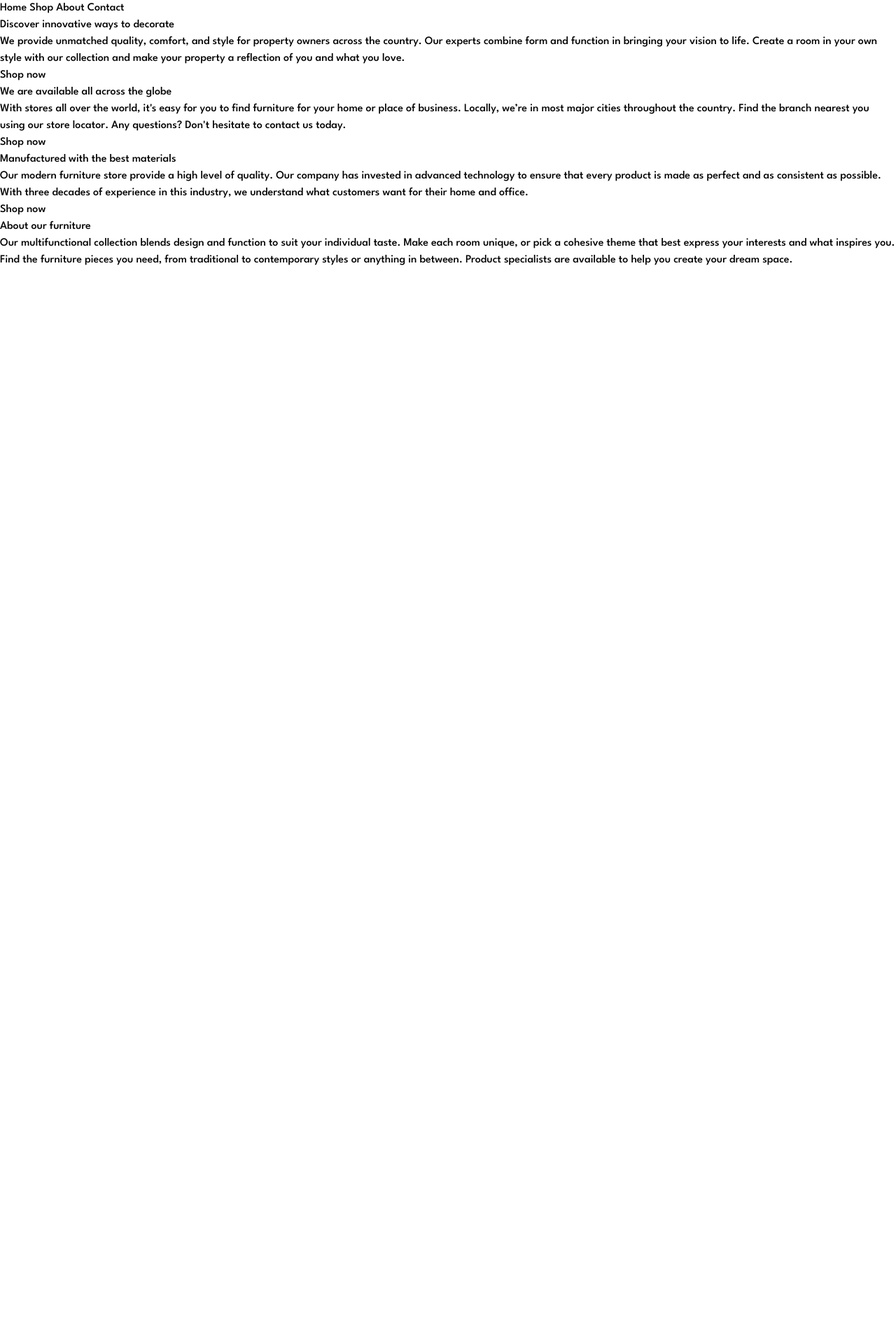
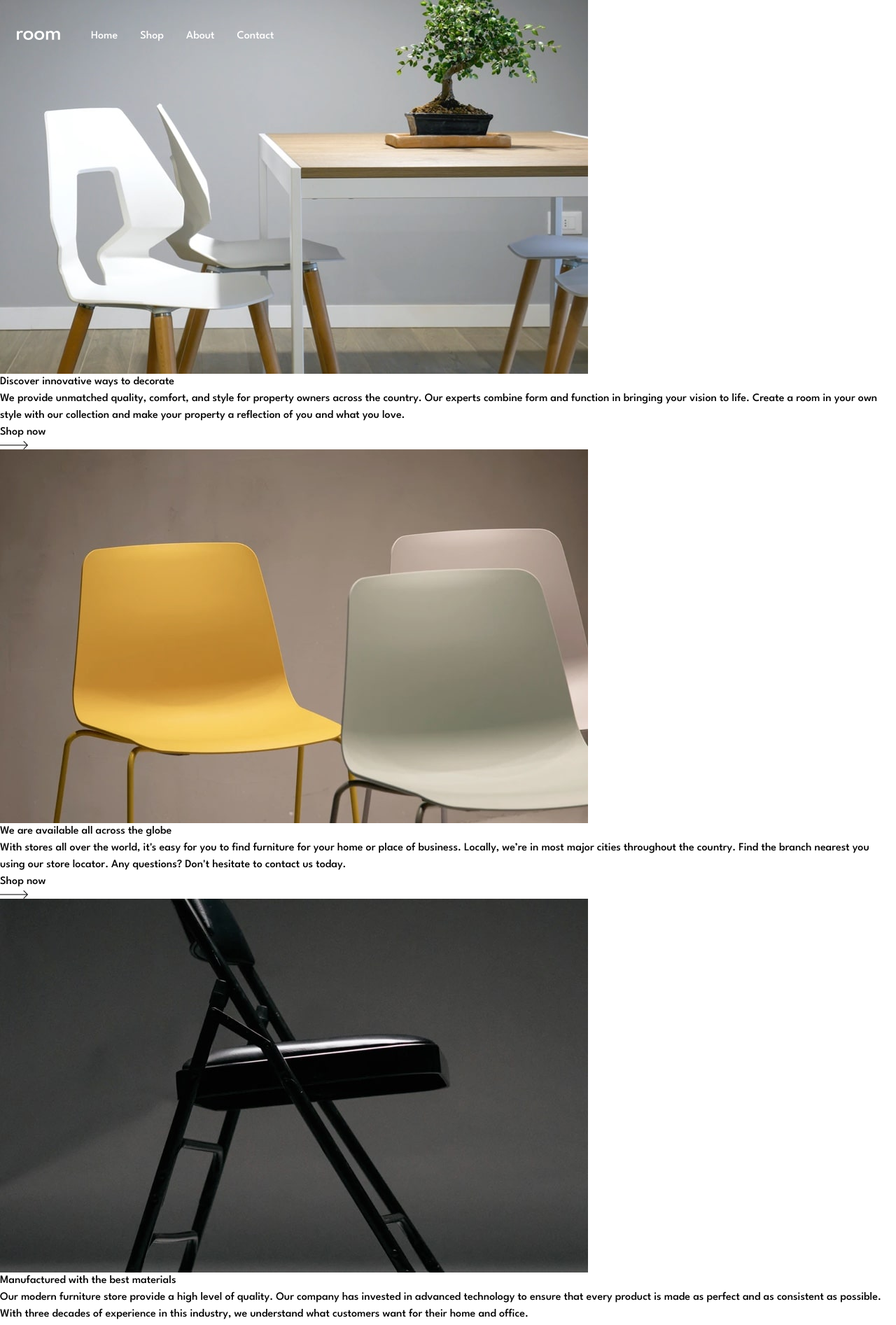
Before and after one commit to wendyhamel/FmRoomHomepageMaster, a plain HTML site: page index.html in a window 1280 px wide. Shown: the top 1893 px of the page at 70% size. Before the commit the page ends 800 px from the top, so only its background shows below. Drawn offline with nearby package versions, Linux system fonts and the light colour scheme.

Commit message:
Working on mobile layout

```diff
--- a/index.html
+++ b/index.html
@@ -22,75 +22,129 @@
 
 </head>
 <body>
-  <header>
-    <h1 class="sr-only">Room</h1>
-    Home
-    Shop
-    About
-    Contact
+  <header class="absolute md:fixed inset-x-0">
+    <div class="flex items-center py-10 px-6 md:gap-10">
+      <nav class="md:hidden" x-data="{menu: false}">
+        <button @click="menu = true" class="pt-1.5">
+          <span class="sr-only">open menu</span>
+          <img src="images/icon-hamburger.svg" alt="menu icon">
+        </button>
+        <div x-show="menu" class="fixed inset-0">
+          <div x-show="menu" x-transition.opacity class="absolute w-full h-screen bg-black/50"></div>
+          <div x-show="menu" x-transition.origin.top.left class="relative bg-white flex gap-4 justify-between items-center py-6 px-2.5">
+            <button class="p-4 py-6" @click="menu = false">
+              <span class="sr-only">close menu</span>
+              <img src="images/icon-close.svg" alt="close icon">
+            </button>
+            <ul class="flex gap-7">
+              <li><a class="font-semibold py-4" href="">home</a></li>
+              <li><a class="font-semibold py-4" href="">shop</a></li>
+              <li><a class="font-semibold py-4" href="">about</a></li>
+              <li><a class="font-semibold py-4" href="">contact</a></li>
+            </ul>
+          </div>
+        </div>
+      </nav>
+      <a class="mx-auto pb-1 pr-1 md:m-0" href="#"><h1 class="sr-only">Room</h1><img src="images/logo.svg" alt=""></a>
+      <nav class="hidden md:block">
+        <ul class="flex gap-8 text-white">
+          <li class="border-b-2 border-black/0 hover:border-black"><a href="">Home</a></li>
+          <li class="border-b-2 border-black/0 hover:border-black"><a href="">Shop</a></li>
+          <li class="border-b-2 border-black/0 hover:border-black"><a href="">About</a></li>
+          <li class="border-b-2 border-black/0 hover:border-black"><a href="">Contact</a></li>
+        </ul>
+      </nav>
+
+    </div>
   </header>
   <main>
 
 <!--      slides container  -->
     <section>
+
 <!--      slide  -->
       <article>
+        <div>
+          <img class="md:hidden" src="images/mobile-image-hero-1.jpg" alt="">
+          <img class="hidden md:block" src="images/desktop-image-hero-1.jpg" alt="">
+        </div>
+        <div>
           <h2>Discover innovative ways to decorate</h2>
-
           <p>
           We provide unmatched quality, comfort, and style for property owners across the country.
         Our experts combine form and function in bringing your vision to life. Create a room in your
         own style with our collection and make your property a reflection of you and what you love.
         </p>
+        </div>
+
+
 
         <button>
           Shop now
+          <img src="images/icon-arrow.svg" alt="arrow icon">
         </button>
       </article>
 
       <!--      slide  -->
       <article>
-        <h2>We are available all across the globe</h2>
-        <p>
+        <div>
+          <img class="md:hidden" src="images/mobile-image-hero-2.jpg" alt="">
+          <img class="hidden md:block" src="images/desktop-image-hero-2.jpg" alt="">
+        </div>
+        <div>
+          <h2>We are available all across the globe</h2><p>
             With stores all over the world, it's easy for you to find furniture for your home or place of business.
           Locally, we’re in most major cities throughout the country. Find the branch nearest you using our
           store locator. Any questions? Don't hesitate to contact us today.
           </p>
+        </div>
 
         <button>
           Shop now
+          <img src="images/icon-arrow.svg" alt="arrow icon">
         </button>
       </article>
 
-
       <!--      slide  -->
       <article>
+        <div>
+          <img class="md:hidden" src="images/mobile-image-hero-3.jpg" alt="">
+          <img class="hidden md:block" src="images/desktop-image-hero-3.jpg" alt="">
+        </div>
+        <div>
           <h2>Manufactured with the best materials</h2>
-
             <p>
             Our modern furniture store provide a high level of quality. Our company has invested in advanced technology
           to ensure that every product is made as perfect and as consistent as possible. With three decades of
           experience in this industry, we understand what customers want for their home and office.
           </p>
+        </div>
+
+
 
         <button>
           Shop now
+          <img src="images/icon-arrow.svg" alt="arrow icon">
         </button>
       </article>
 
     </section>
 
   </main>
-    <footer>
-
-      <h3>
+    <footer class="flex flex-col">
+      <img src="images/image-about-dark.jpg" alt="">
+      <h3 class="">
         About our furniture
       </h3>
 
+      <p>
         Our multifunctional collection blends design and function to suit your individual taste.
         Make each room unique, or pick a cohesive theme that best express your interests and what
         inspires you. Find the furniture pieces you need, from traditional to contemporary styles
         or anything in between. Product specialists are available to help you create your dream space.
+      </p>
+
+      <img src="images/image-about-light.jpg" alt="">
     </footer>
 </body>
 </html>
```
Lines whose indentation alone changed are shown as unchanged.
